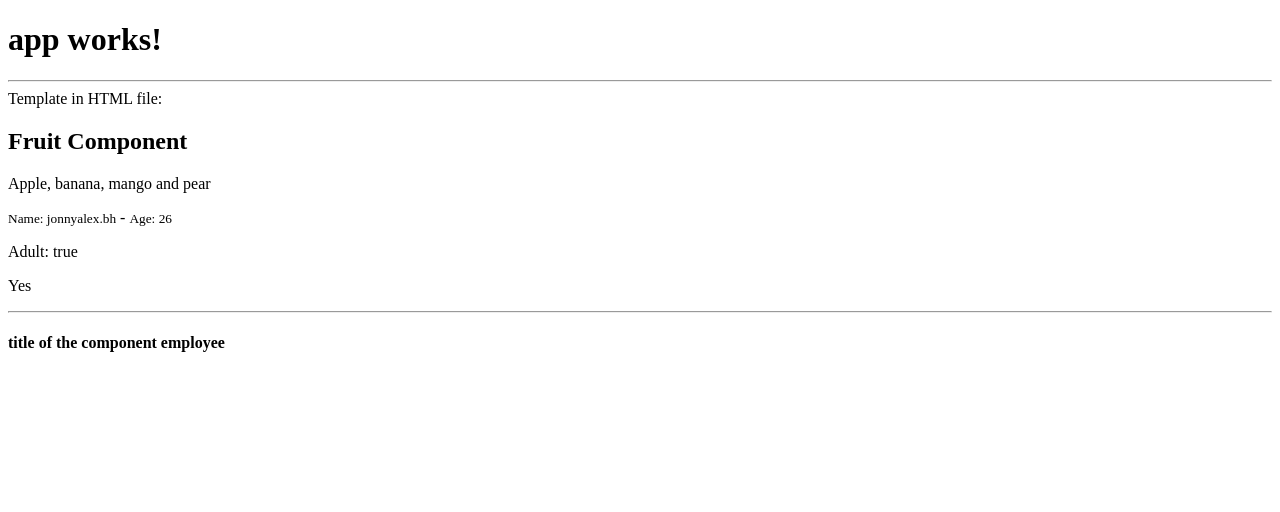
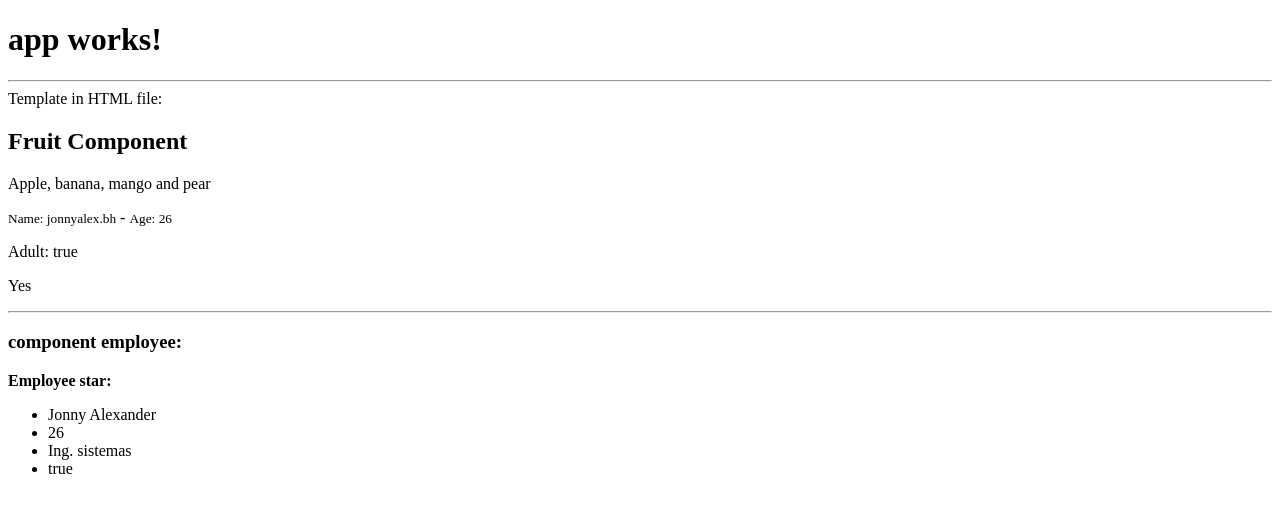
Before and after one commit to jonnyalexbh/angular4p0, an Angular app: page / in a window 1280 px wide. Shown: the top 512 px of the page. Built offline with nearby package versions, Linux system fonts and the light colour scheme.

Commit message:
create classes, data models, and objects

```diff
--- a/src/app/employee/employee.component.html
+++ b/src/app/employee/employee.component.html
@@ -1,3 +1,10 @@
-<h4>
-  {{title}}
-</h4>
+<h3>{{title}}</h3>
+
+
+<strong>Employee star:</strong>
+<ul>
+  <li>{{employee.name}}</li>
+  <li>{{employee.age}}</li>
+  <li>{{employee.position}}</li>
+  <li>{{employee.hired}}</li>
+</ul>
--- a/src/app/employee/employee.component.ts
+++ b/src/app/employee/employee.component.ts
@@ -1,4 +1,5 @@
 import { Component } from '@angular/core';
+import { Employee } from './employee';
 
 @Component({
   selector: 'employee-tag',
@@ -6,5 +7,21 @@
 })
 
 export class EmployeeComponent {
-  public title = 'title of the component employee';
+  public title = 'component employee:';
+  public employee:Employee;
+  public workers:Array<Employee>;
+
+  constructor(){
+    this.employee = new Employee('Jonny Alexander', 26, 'Ing. sistemas', true);
+    this.workers = [
+      new Employee('Jonny Alexander', 26, 'Ing. sistemas', true),
+      new Employee('Juan David Lopez', 30, 'Ing. sistemas', false),
+      new Employee('Daniela Lopez', 56, 'Ing. industrial', true)
+    ];
+  }
+
+  ngOnInit(){
+    console.log(this.employee);
+    console.log(this.workers);
+  }
 }
--- /dev/null
+++ b/src/app/employee/employee.ts
@@ -0,0 +1,22 @@
+export class Employee {
+
+  /*
+  public name:string;
+  public age:number;
+
+  constructor(name, age){
+  this.name = name;
+  this.age = age;
+}
+
+*/
+
+constructor(
+  public name:string,
+  public age:number,
+  public position:string,
+  public hired:boolean
+){
+}
+
+}
```
